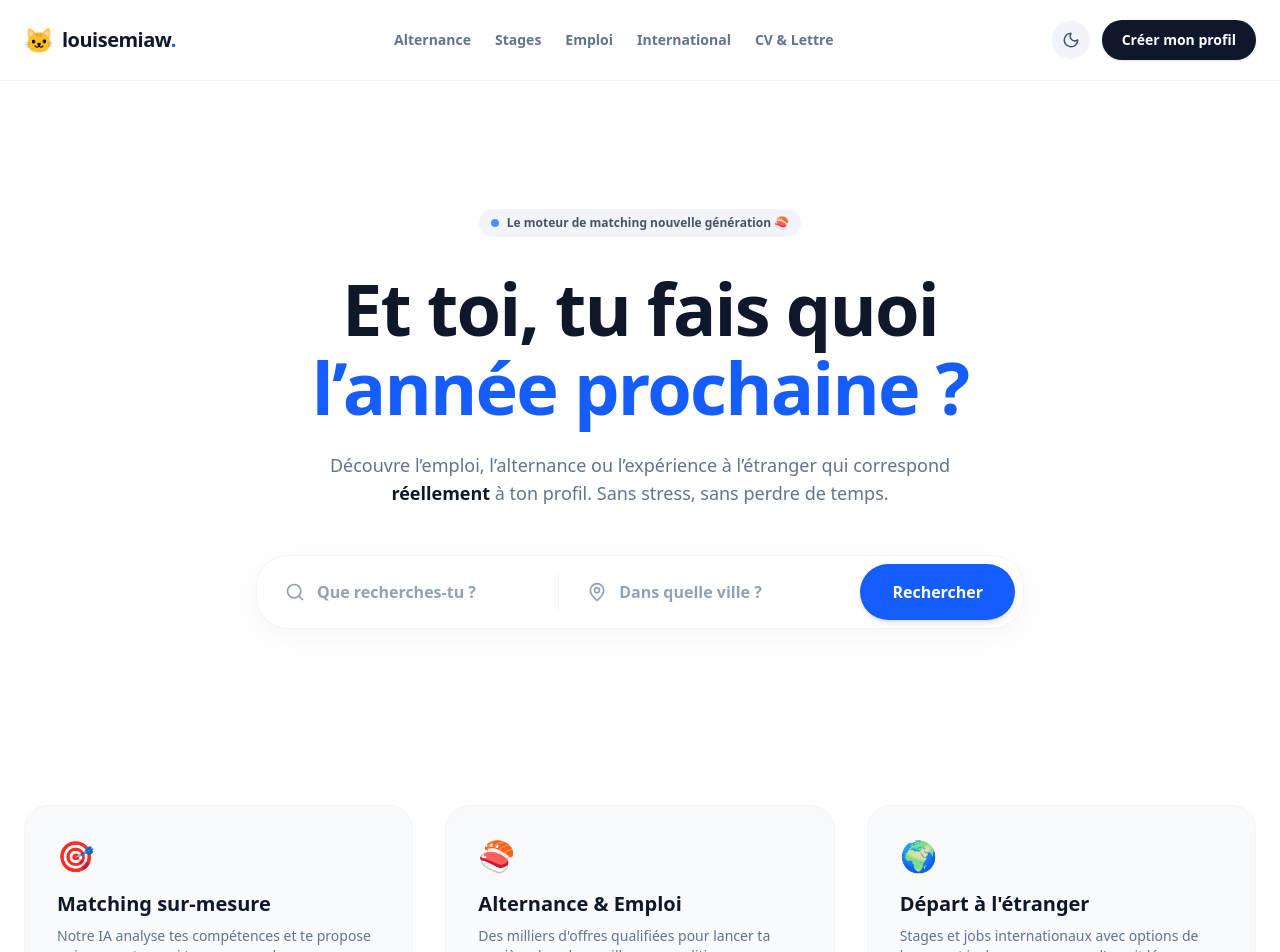
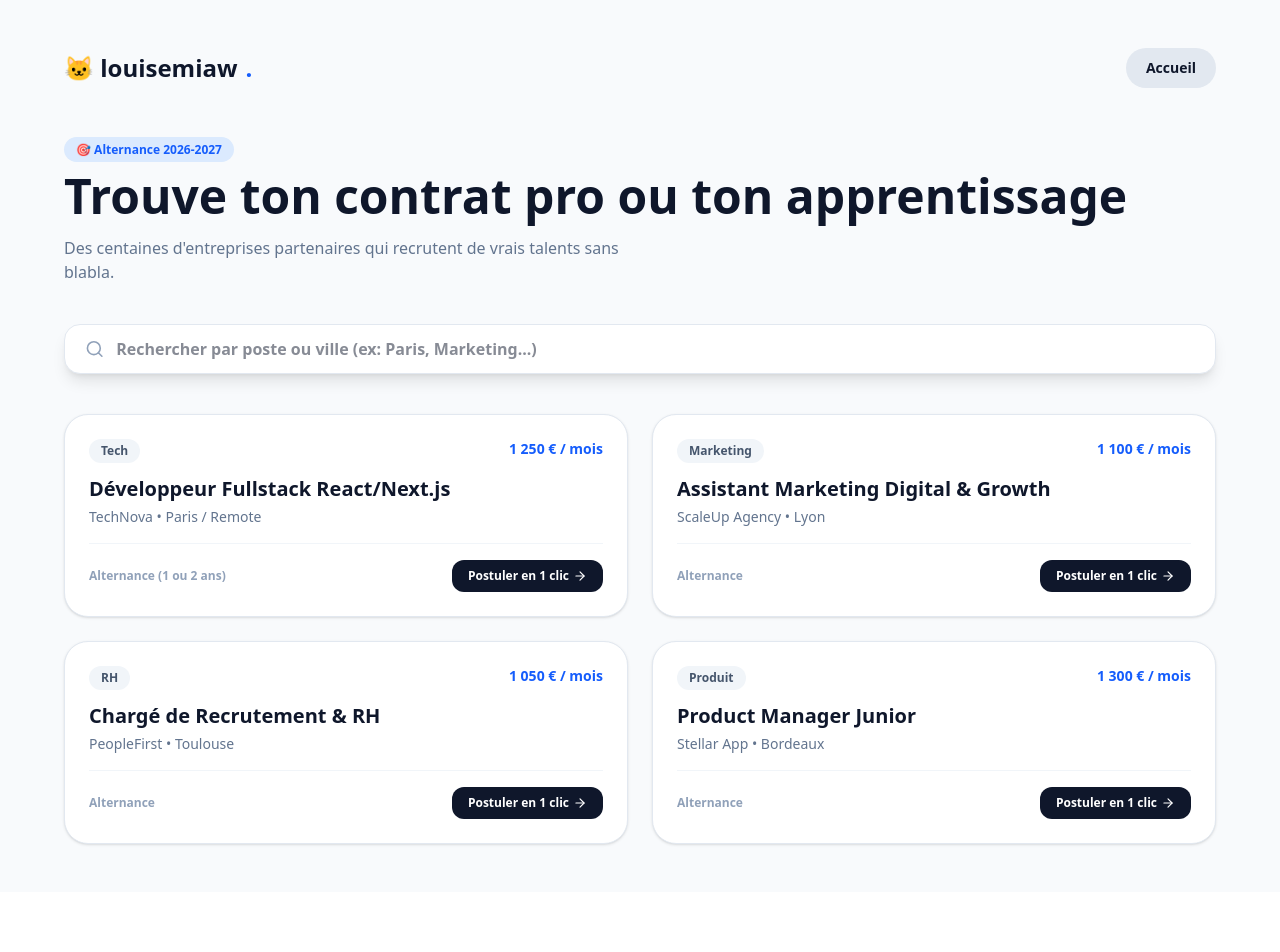
Before and after one commit to tchikibinks/louisemiaw, a Next.js app: page /alternance in a window 1280 px wide. Shown: the top 952 px of the page. After the commit the page ends 892 px from the top, so only its background shows below. Built offline with nearby package versions, Linux system fonts and the light colour scheme.

Commit message:
Ajout de contenu riche et interactif sur toutes les pages

```diff
--- a/src/app/alternance/page.tsx
+++ b/src/app/alternance/page.tsx
@@ -1,136 +1,68 @@
 'use client';
 import Link from 'next/link';
-import { Search, MapPin, Moon, Sun, Sparkles } from 'lucide-react';
-import { useState, useEffect } from 'react';
+import { Search, MapPin, Briefcase, ArrowRight, Sparkles } from 'lucide-react';
+import { useState } from 'react';
 
-export default function HomePage() {
-  const [isDark, setIsDark] = useState(false);
+export default function AlternancePage() {
+  const [search, setSearch] = useState('');
 
-  useEffect(() => {
-    if (document.documentElement.classList.contains('dark')) {
-      setIsDark(true);
-    }
-  }, []);
+  const offers = [
+    { title: "Développeur Fullstack React/Next.js", company: "TechNova", location: "Paris / Remote", type: "Alternance (1 ou 2 ans)", stipend: "1 250 € / mois", tag: "Tech" },
+    { title: "Assistant Marketing Digital & Growth", company: "ScaleUp Agency", location: "Lyon", type: "Alternance", stipend: "1 100 € / mois", tag: "Marketing" },
+    { title: "Chargé de Recrutement & RH", company: "PeopleFirst", location: "Toulouse", type: "Alternance", stipend: "1 050 € / mois", tag: "RH" },
+    { title: "Product Manager Junior", company: "Stellar App", location: "Bordeaux", type: "Alternance", stipend: "1 300 € / mois", tag: "Produit" },
+  ];
 
-  const toggleTheme = () => {
-    if (isDark) {
-      document.documentElement.classList.remove('dark');
-      setIsDark(false);
-    } else {
-      document.documentElement.classList.add('dark');
-      setIsDark(true);
-    }
-  };
+  const filtered = offers.filter(o => o.title.toLowerCase().includes(search.toLowerCase()) || o.location.toLowerCase().includes(search.toLowerCase()));
 
   return (
-    <div className="min-h-screen bg-white dark:bg-slate-950 text-slate-900 dark:text-slate-50 flex flex-col font-sans transition-colors duration-300">
+    <div className="min-h-screen bg-slate-50 dark:bg-slate-950 text-slate-900 dark:text-slate-50 p-6 md:p-12 font-sans transition-colors">
+      <div className="max-w-6xl mx-auto">
+        <header className="flex justify-between items-center mb-12">
+          <Link href="/" className="font-black text-2xl flex items-center gap-2">🐱 louisemiaw<span className="text-blue-600">.</span></Link>
+          <Link href="/" className="px-5 py-2.5 bg-slate-200 dark:bg-slate-800 text-sm font-bold rounded-full hover:bg-slate-300 dark:hover:bg-slate-700 transition">Accueil</Link>
+        </header>
 
-      {/* HEADER */}
-      <header className="bg-white/80 dark:bg-slate-950/80 backdrop-blur-md border-b border-slate-100 dark:border-slate-800 sticky top-0 z-50 transition-colors duration-300">
-        <div className="max-w-7xl mx-auto px-6 h-20 flex items-center justify-between">
-          <Link href="/" className="flex items-center gap-2 group">
-            <span className="text-2xl transition-transform group-hover:scale-110">🐱</span>
-            <span className="text-xl font-black tracking-tight text-slate-900 dark:text-white">
-              louisemiaw<span className="text-blue-600">.</span>
-            </span>
-          </Link>
-
-          <nav className="hidden lg:flex gap-6 font-semibold text-sm text-slate-500 dark:text-slate-400 items-center">
-            <Link href="/alternance" className="hover:text-slate-900 dark:hover:text-white transition">Alternance</Link>
-            <Link href="/stages" className="hover:text-slate-900 dark:hover:text-white transition">Stages</Link>
-            <Link href="/emploi" className="hover:text-slate-900 dark:hover:text-white transition">Emploi</Link>
-            <Link href="/international" className="hover:text-slate-900 dark:hover:text-white transition">International</Link>
-            <Link href="/cv-builder" className="hover:text-slate-900 dark:hover:text-white transition">CV & Lettre</Link>
-          </nav>
-
-          <div className="flex items-center gap-3">
-            <button
-              onClick={toggleTheme}
-              className="p-2.5 rounded-full bg-slate-100 dark:bg-slate-800 text-slate-600 dark:text-slate-300 hover:bg-slate-200 dark:hover:bg-slate-700 transition"
-              title="Changer de thème"
-            >
-              {isDark ? <Sun size={18} /> : <Moon size={18} />}
-            </button>
-            <Link href="/projet" className="px-5 py-2.5 text-sm font-bold text-white bg-slate-900 dark:bg-blue-600 hover:bg-slate-800 dark:hover:bg-blue-700 rounded-full shadow-sm transition hidden sm:block">
-              Créer mon profil
-            </Link>
-          </div>
-        </div>
-      </header>
-
-      {/* HERO SECTION */}
-      <main className="flex-1 flex flex-col items-center text-center px-4 pt-32 pb-20 bg-[radial-gradient(ellipse_at_top,_var(--tw-gradient-stops))] from-slate-50 via-white to-white dark:from-slate-900 dark:via-slate-950 dark:to-slate-950 transition-colors duration-300">
-
-        <div className="inline-flex items-center gap-2 px-3 py-1.5 rounded-full bg-slate-100 dark:bg-slate-800 text-slate-600 dark:text-slate-300 text-xs font-bold mb-8 transition-colors">
-          <span className="w-2 h-2 rounded-full bg-blue-500 animate-pulse"></span>
-          Le moteur de matching nouvelle génération 🍣
+        <div className="mb-10 text-center md:text-left">
+          <span className="px-3 py-1 rounded-full bg-blue-100 dark:bg-blue-900/40 text-blue-600 dark:text-blue-400 text-xs font-bold">🎯 Alternance 2026-2027</span>
+          <h1 className="text-4xl md:text-5xl font-black mt-3 mb-4">Trouve ton contrat pro ou ton apprentissage</h1>
+          <p className="text-slate-500 dark:text-slate-400 max-w-xl">Des centaines d'entreprises partenaires qui recrutent de vrais talents sans blabla.</p>
         </div>
 
-        <h1 className="text-5xl sm:text-7xl font-black tracking-tight max-w-4xl mb-6 text-slate-900 dark:text-white leading-[1.1] transition-colors">
-          Et toi, tu fais quoi <br/>
-          <span className="text-blue-600">l’année prochaine ?</span>
-        </h1>
-
-        <p className="text-lg text-slate-500 dark:text-slate-400 max-w-2xl mb-12 font-medium transition-colors">
-          Découvre l’emploi, l’alternance ou l’expérience à l’étranger qui correspond <strong className="text-slate-900 dark:text-white">réellement</strong> à ton profil. Sans stress, sans perdre de temps.
-        </p>
-
-        {/* BARRE DE RECHERCHE */}
-        <div className="bg-white dark:bg-slate-900 p-2 rounded-[2rem] shadow-[0_8px_30px_rgb(0,0,0,0.04)] dark:shadow-[0_8px_30px_rgb(0,0,0,0.3)] border border-slate-100 dark:border-slate-800 flex flex-col md:flex-row gap-2 max-w-3xl w-full transition-all hover:shadow-[0_8px_30px_rgb(0,0,0,0.08)]">
-
-          <div className="flex-1 flex items-center px-5 py-3.5 bg-transparent rounded-full focus-within:bg-slate-50 dark:focus-within:bg-slate-800/50 transition">
-            <Search className="text-slate-400 mr-3 shrink-0" size={20} />
-            <input
-              type="text"
-              placeholder="Que recherches-tu ?"
-              className="bg-transparent outline-none w-full font-semibold text-slate-900 dark:text-white placeholder-slate-400 dark:placeholder-slate-500"
-            />
-          </div>
-
-          <div className="hidden md:block w-px bg-slate-100 dark:bg-slate-800 my-2"></div>
-
-          <div className="flex-1 flex items-center px-5 py-3.5 bg-transparent rounded-full focus-within:bg-slate-50 dark:focus-within:bg-slate-800/50 transition">
-            <MapPin className="text-slate-400 mr-3 shrink-0" size={20} />
-            <input
-              type="text"
-              placeholder="Dans quelle ville ?"
-              className="bg-transparent outline-none w-full font-semibold text-slate-900 dark:text-white placeholder-slate-400 dark:placeholder-slate-500"
-            />
-          </div>
-
-          <Link href="/alternance" className="bg-blue-600 hover:bg-blue-700 text-white font-bold px-8 py-4 rounded-full transition flex items-center justify-center gap-2 shadow-md dark:shadow-none">
-            Rechercher
-          </Link>
-        </div>
-      </main>
-
-      {/* SECTION FONCTIONNALITÉS */}
-      <section className="max-w-7xl mx-auto px-6 py-24 grid grid-cols-1 md:grid-cols-3 gap-8">
-        <div className="p-8 rounded-3xl bg-slate-50 dark:bg-slate-900/50 border border-slate-100 dark:border-slate-800 hover:border-blue-100 transition-colors">
-          <div className="text-3xl mb-4">🎯</div>
-          <h3 className="text-xl font-bold mb-2 text-slate-900 dark:text-white">Matching sur-mesure</h3>
-          <p className="text-slate-500 dark:text-slate-400 text-sm font-medium">Notre IA analyse tes compétences et te propose uniquement ce qui te correspond.</p>
+        {/* Barre de recherche dynamique */}
+        <div className="bg-white dark:bg-slate-900 p-3 rounded-2xl shadow-lg border border-slate-200 dark:border-slate-800 mb-10 flex items-center gap-3">
+          <Search className="text-slate-400 ml-2" size={20} />
+          <input
+            type="text"
+            placeholder="Rechercher par poste ou ville (ex: Paris, Marketing...)"
+            value={search}
+            onChange={(e) => setSearch(e.target.value)}
+            className="w-full bg-transparent outline-none font-semibold text-slate-900 dark:text-white"
+          />
         </div>
 
-        <div className="p-8 rounded-3xl bg-slate-50 dark:bg-slate-900/50 border border-slate-100 dark:border-slate-800 hover:border-blue-100 transition-colors">
-          <div className="text-3xl mb-4">🍣</div>
-          <h3 className="text-xl font-bold mb-2 text-slate-900 dark:text-white">Alternance & Emploi</h3>
-          <p className="text-slate-500 dark:text-slate-400 text-sm font-medium">Des milliers d'offres qualifiées pour lancer ta carrière dans les meilleures conditions.</p>
+        {/* Liste des offres */}
+        <div className="grid grid-cols-1 md:grid-cols-2 gap-6">
+          {filtered.map((offer, idx) => (
+            <div key={idx} className="bg-white dark:bg-slate-900 p-6 rounded-3xl border border-slate-200 dark:border-slate-800 hover:border-blue-500 dark:hover:border-blue-500 transition shadow-sm flex flex-col justify-between">
+              <div>
+                <div className="flex justify-between items-start mb-3">
+                  <span className="px-3 py-1 bg-slate-100 dark:bg-slate-800 text-slate-600 dark:text-slate-300 rounded-full text-xs font-bold">{offer.tag}</span>
+                  <span className="font-black text-blue-600 dark:text-blue-400 text-sm">{offer.stipend}</span>
+                </div>
+                <h3 className="font-bold text-xl mb-1">{offer.title}</h3>
+                <p className="text-slate-500 dark:text-slate-400 text-sm mb-4 font-medium">{offer.company} • {offer.location}</p>
+              </div>
+              <div className="pt-4 border-t border-slate-100 dark:border-slate-800 flex justify-between items-center">
+                <span className="text-xs font-bold text-slate-400">{offer.type}</span>
+                <Link href="/projet" className="px-4 py-2 bg-slate-900 dark:bg-blue-600 text-white text-xs font-bold rounded-xl hover:opacity-90 transition flex items-center gap-1">
+                  Postuler en 1 clic <ArrowRight size={14}/>
+                </Link>
+              </div>
+            </div>
+          ))}
         </div>
-
-        <div className="p-8 rounded-3xl bg-slate-50 dark:bg-slate-900/50 border border-slate-100 dark:border-slate-800 hover:border-blue-100 transition-colors">
-          <div className="text-3xl mb-4">🌍</div>
-          <h3 className="text-xl font-bold mb-2 text-slate-900 dark:text-white">Départ à l'étranger</h3>
-          <p className="text-slate-500 dark:text-slate-400 text-sm font-medium">Stages et jobs internationaux avec options de logement inclus pour voyager l'esprit léger.</p>
-        </div>
-      </section>
-
-      {/* FOOTER */}
-      <footer className="py-8 border-t border-slate-100 dark:border-slate-800 text-center flex flex-col items-center justify-center gap-2 text-sm text-slate-400 dark:text-slate-500 font-medium transition-colors">
-        <span>louisemiaw. © 2026</span>
-        <span className="text-xs">Fait par Bilal à Tarbes</span>
-      </footer>
-
+      </div>
     </div>
   );
 }
--- a/src/app/cv-builder/page.tsx
+++ b/src/app/cv-builder/page.tsx
@@ -1,33 +1,55 @@
 'use client';
 import Link from 'next/link';
+import { Sparkles, FileText, Download } from 'lucide-react';
 import { useState } from 'react';
-import { Wand2 } from 'lucide-react';
 
 export default function CvBuilderPage() {
-  const [loading, setLoading] = useState(false);
-  const [letter, setLetter] = useState('');
-
-  const generateLetter = () => {
-    setLoading(true);
-    setTimeout(() => {
-      setLetter("Madame, Monsieur,\n\nActuellement à la recherche d'une opportunité, je vous adresse ma candidature. Motivé et rigoureux, je serais ravi d'intégrer votre équipe.\n\nCordialement.");
-      setLoading(false);
-    }, 1000);
-  };
+  const [jobTitle, setJobTitle] = useState('');
+  const [generated, setGenerated] = useState(false);
 
   return (
-    <div className="min-h-screen bg-slate-50 p-6 flex justify-center items-center">
-      <div className="bg-white p-8 rounded-3xl shadow-lg border border-slate-200 max-w-2xl w-full">
-        <h1 className="text-3xl font-black mb-2">Générateur de Lettre IA 🍣</h1>
-        <p className="text-slate-500 text-sm mb-8">Génère une lettre sur-mesure adaptée à l'offre en 1 clic.</p>
+    <div className="min-h-screen bg-slate-50 dark:bg-slate-950 text-slate-900 dark:text-slate-50 p-6 md:p-12 font-sans transition-colors">
+      <div className="max-w-4xl mx-auto">
+        <header className="flex justify-between items-center mb-12">
+          <Link href="/" className="font-black text-2xl">🐱 louisemiaw<span className="text-blue-600">.</span></Link>
+          <Link href="/" className="px-5 py-2.5 bg-slate-200 dark:bg-slate-800 text-sm font-bold rounded-full">Accueil</Link>
+        </header>
 
-        <button onClick={generateLetter} className="w-full py-4 bg-blue-600 text-white font-extrabold rounded-2xl flex items-center justify-center gap-2 mb-6">
-          <Wand2 size={18}/> {loading ? 'Génération...' : 'Générer ma lettre'}
-        </button>
+        <div className="text-center mb-10">
+          <span className="px-3 py-1 rounded-full bg-purple-100 dark:bg-purple-900/40 text-purple-600 dark:text-purple-400 text-xs font-bold">✨ Générateur IA</span>
+          <h1 className="text-4xl font-black mt-3 mb-2">Crée ton CV & ta Lettre en 30 secondes</h1>
+          <p className="text-slate-500 dark:text-slate-400 text-sm">L'IA analyse l'offre visée et génère un contenu percutant.</p>
+        </div>
 
-        {letter && <div className="bg-slate-50 p-6 rounded-2xl border text-sm font-serif whitespace-pre-line">{letter}</div>}
+        <div className="bg-white dark:bg-slate-900 p-8 rounded-3xl shadow-xl border border-slate-200 dark:border-slate-800 space-y-6">
+          <div>
+            <label className="block text-xs font-bold uppercase text-slate-400 mb-2">Poste visé (ex: Alternance Développeur chez Google)</label>
+            <input
+              type="text"
+              placeholder="Ex: Alternance Marketing Digital"
+              value={jobTitle}
+              onChange={(e) => setJobTitle(e.target.value)}
+              className="w-full p-4 bg-slate-50 dark:bg-slate-800 rounded-2xl outline-none font-semibold border border-slate-200 dark:border-slate-700"
+            />
+          </div>
 
-        <div className="mt-6 pt-4 border-t"><Link href="/" className="text-slate-500 font-bold text-sm">Retour</Link></div>
+          <button
+            onClick={() => setGenerated(true)}
+            className="w-full py-4 bg-purple-600 hover:bg-purple-700 text-white font-extrabold rounded-2xl transition shadow-lg flex items-center justify-center gap-2"
+          >
+            <Sparkles size={18}/> Générer mon pack CV & Lettre de motivation
+          </button>
+
+          {generated && (
+            <div className="p-6 bg-slate-50 dark:bg-slate-800/60 rounded-2xl border border-slate-200 dark:border-slate-700 space-y-4 animate-fade-in">
+              <h3 className="font-bold text-lg flex items-center gap-2 text-emerald-500"><FileText size={20}/> Génération réussie pour : {jobTitle}</h3>
+              <p className="text-sm text-slate-500 dark:text-slate-300">Votre lettre de motivation personnalisée et votre résumé de CV optimisé ATS ont été créés avec succès par l'intelligence artificielle.</p>
+              <button className="px-6 py-3 bg-slate-900 dark:bg-blue-600 text-white text-xs font-bold rounded-xl flex items-center gap-2">
+                <Download size={16}/> Télécharger le PDF complet
+              </button>
+            </div>
+          )}
+        </div>
       </div>
     </div>
   );
```
